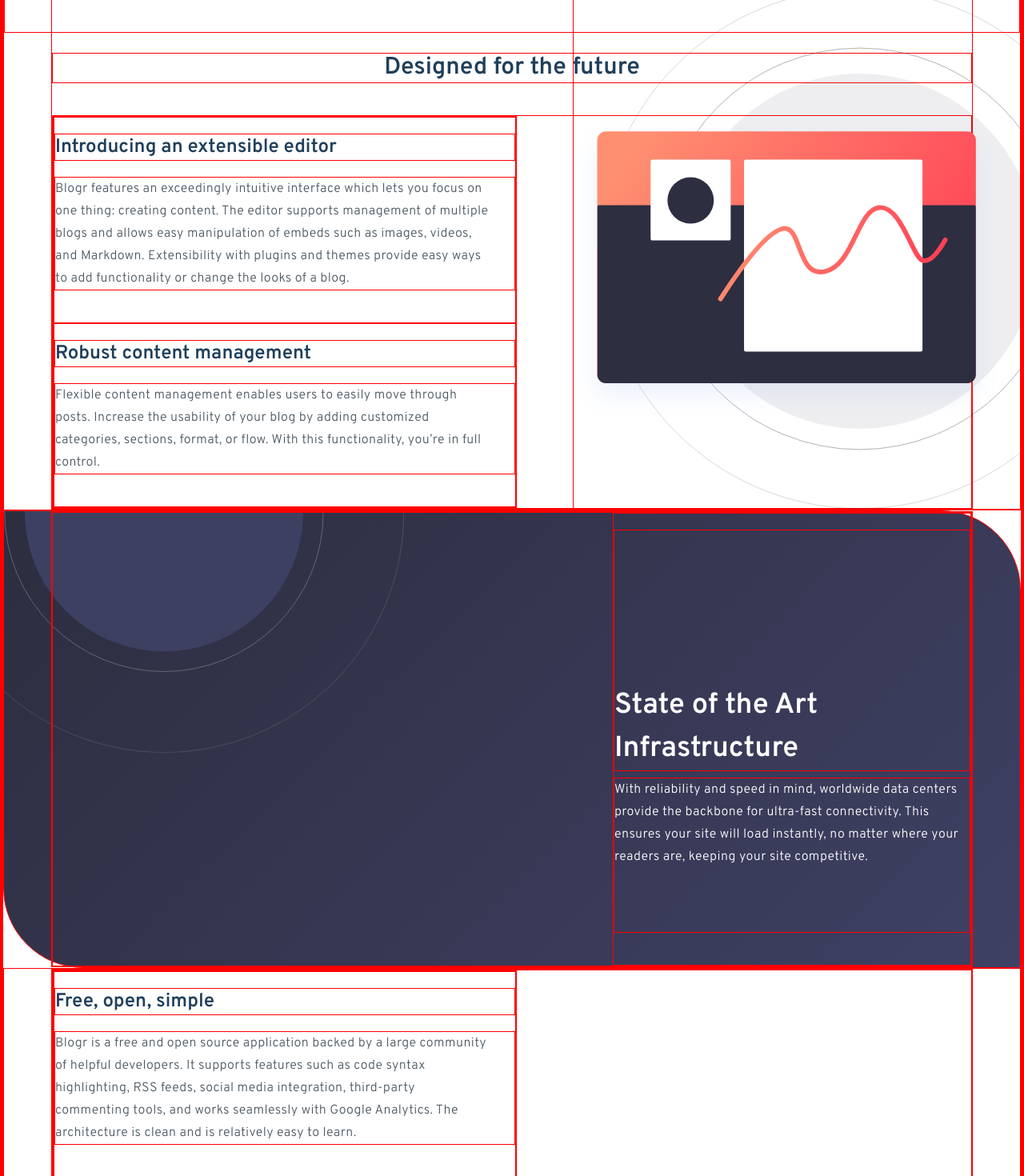
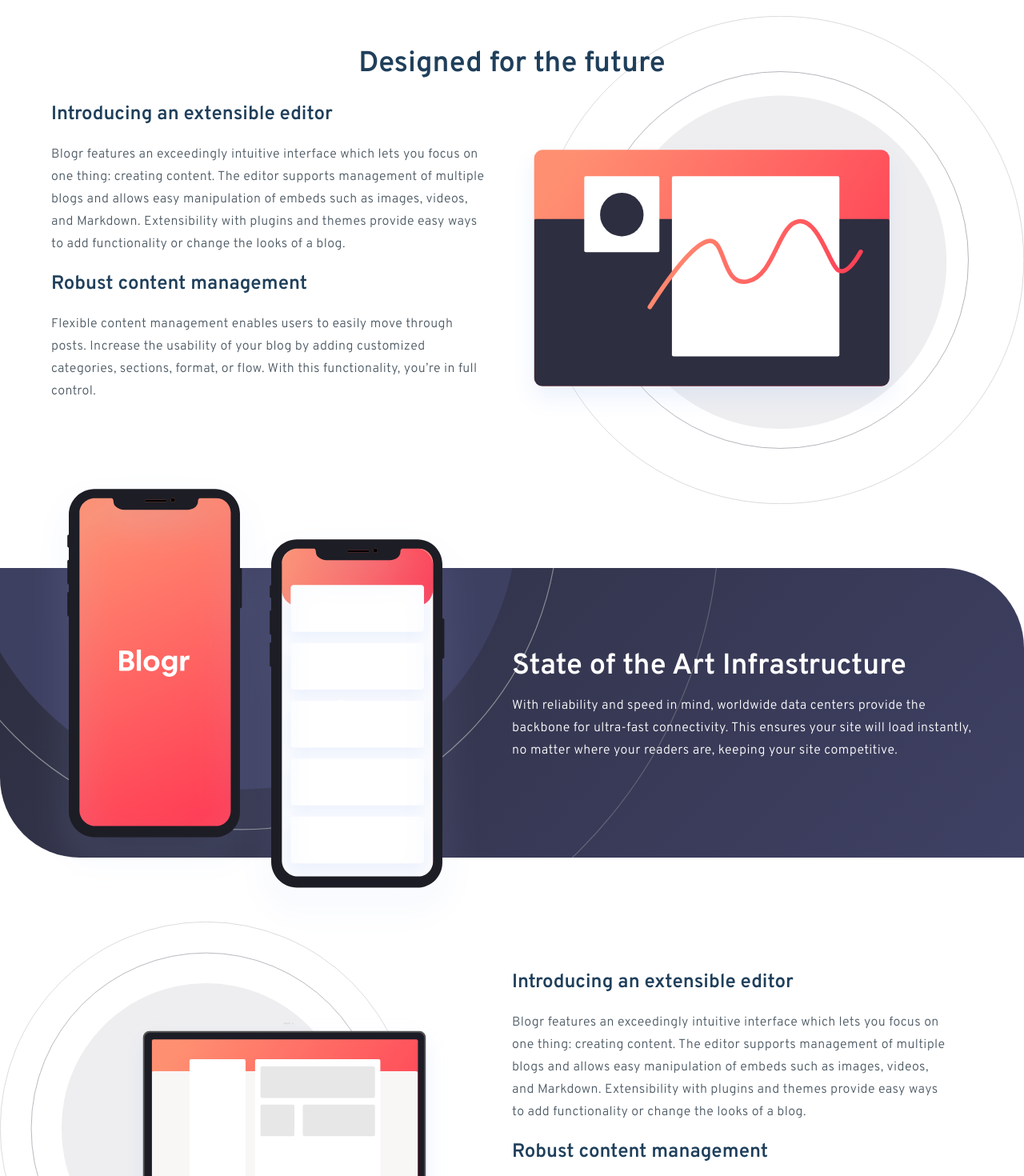
Before and after one commit to ckeller22/blogr-landing-page, a React (Create React App) app: page / in a window 1280 px wide. Shown: the part 620-2090 px from the top of the page at 80% size. Built offline with nearby package versions, Linux system fonts and the light colour scheme.

Commit message:
refactored to grid for content layout

```diff
--- a/src/App.js
+++ b/src/App.js
@@ -4,15 +4,17 @@
 import SectionThree from "./components/SectionThree";
 import Footer from "./components/Footer";
 import PhonesIllustration from "./components/PhonesIllustration";
+import DesignSection from "./components/DesignSection";
+import ToolingSection from "./components/ToolingSection";
+import InfraSection from "./components/InfraSection";
 
 function App() {
   return (
     <div className="">
       <Showcase />
-      <SectionOne />
-      <PhonesIllustration />
-      <SectionTwo />
-      <SectionThree />
+      <DesignSection />
+      <InfraSection />
+      <ToolingSection />
       <Footer />
     </div>
   );
--- /dev/null
+++ b/src/components/DesignSection.js
@@ -0,0 +1,45 @@
+import Info from "./Info";
+import mobileEditorIllustration from "../images/illustration-editor-mobile.svg";
+import desktopEditorIllustration from "../images/illustration-editor-desktop.svg";
+
+const DesignSection = () => {
+  return (
+    <section className="mx-auto md:mx-0 relative md:pb-10">
+      <h1 className="xl:absolute md:right-0 md:left-0 lg:text-4xl text-center font-bold text-3xl mt-20 mb-10 md:mb-0">
+        Designed for the future
+      </h1>
+      <div className="flex flex-col-reverse md:grid md:grid-cols-2 md:items-center ">
+        <div className="mx-auto md:mx-0 md:ml-auto">
+          <Info
+            header="Introducing an extensible editor"
+            text="Blogr features an exceedingly intuitive interface which lets you focus
+        on one thing: creating content. The editor supports management of
+        multiple blogs and allows easy manipulation of embeds such as images,
+        videos, and Markdown. Extensibility with plugins and themes provide easy
+        ways to add functionality or change the looks of a blog."
+          />
+          <Info
+            header="Robust content management"
+            text="Flexible content management enables users to easily move through posts.
+        Increase the usability of your blog by adding customized categories,
+        sections, format, or flow. With this functionality, you’re in full
+        control."
+          />
+        </div>
+        <picture className="mx-auto md:mx-0 md:flex md:flex-row md:justify-end md:pt-10">
+          <source
+            media="(min-width: 800px)"
+            srcset={desktopEditorIllustration}
+          />
+          <img
+            className=""
+            src={mobileEditorIllustration}
+            alt="editor illustration"
+          />
+        </picture>
+      </div>
+    </section>
+  );
+};
+
+export default DesignSection;
--- a/src/components/Info.js
+++ b/src/components/Info.js
@@ -1,10 +1,10 @@
 const Comment = (props) => {
   return (
-    <div className="mx-auto container text-center md:text-left ">
-      <h2 className=" font-semibold text-2xl mx-10 my-5 md:mx-0 ">
+    <div className="flex flex-col container text-center md:text-left md:pt-5">
+      <h2 className="mx-auto font-semibold text-2xl my-5 md:m-0 px-6 md:px-0">
         {props.header}
       </h2>
-      <p className="mx-auto tracking-wide mb-10 px-8 md:pl-0 md:max-w-xl max-w-md font-light text-very-dark-grayish-blue">
+      <p className="mx-auto tracking-wide mb-10 px-8 md:pl-0 md:max-w-xl md:m-0 md:pt-5 max-w-md font-light text-very-dark-grayish-blue">
         {props.text}
       </p>
     </div>
--- /dev/null
+++ b/src/components/InfraSection.js
@@ -0,0 +1,37 @@
+import phonesIllustration from "../images/illustration-phones.svg";
+import circleIllustration from "../images/bg-pattern-circles.svg";
+
+const InfraSection = () => {
+  return (
+    <section className="mt-56 dark-section md:background-resize relative md:mt-10 md:mb-10">
+      <div className="flex flex-col md:grid md:grid-cols-2 md:grid-flow md:items-center">
+        <div className="relative">
+          {/* <img
+            className="absolute -top-20"
+            src={circleIllustration}
+            alt="circle illustration"
+          /> */}
+          <img
+            className="absolute mx-auto left-0 right-0 phone-image md:phone-image-reset"
+            src={phonesIllustration}
+            alt="phone illustration"
+          />
+        </div>
+
+        <div className="md:my-20">
+          <h2 className="md:mt-4  mt-48 md:text-left md:mx-0 text-white text-center font-semibold text-4xl mx-10  mb-2 leading-normal">
+            State of the Art Infrastructure
+          </h2>
+          <p className="mx-auto md:mx-0 md:max-w-xl max-w-md tracking-wide font-light md:text-left md:px-0 text-white text-center mb-10 px-8 ">
+            With reliability and speed in mind, worldwide data centers provide
+            the backbone for ultra-fast connectivity. This ensures your site
+            will load instantly, no matter where your readers are, keeping your
+            site competitive.
+          </p>
+        </div>
+      </div>
+    </section>
+  );
+};
+
+export default InfraSection;
--- a/src/components/Showcase.js
+++ b/src/components/Showcase.js
@@ -1,9 +1,8 @@
-import backgroundImage from "../images/bg-pattern-intro.svg";
 import Nav from "./Nav";
 
 const Showcase = () => {
   return (
-    <section className="showcase bg-fixed bg-top">
+    <section className="showcase bg-fixed bg-top md:showcase-desktop">
       <Nav />
       <div className="overlay -mt-10 flex flex-col items-center justify-center text-center ">
         <h1 className="font-bold text-4xl text-white max-w-sm md:max-w-none md:text-6xl">
--- /dev/null
+++ b/src/components/ToolingSection.js
@@ -0,0 +1,44 @@
+import Info from "./Info";
+import mobileLaptopIllustration from "../images/illustration-laptop-mobile.svg";
+import desktopLaptopIllustration from "../images/illustration-laptop-desktop.svg";
+
+const ToolingSection = () => {
+  return (
+    <section className="pb-20">
+      <div className="flex flex-col md:grid md:grid-cols-2 md:grid-flow md:items-center">
+        <div className="mx-auto md:mx-0 ">
+          <picture className="">
+            <source
+              media="(min-width: 800px)"
+              srcset={desktopLaptopIllustration}
+            />
+            <img
+              className="pt-10 md:pt-10 "
+              src={mobileLaptopIllustration}
+              alt="editor illustration"
+            />
+          </picture>
+        </div>
+        <div className="mx-auto md:mx-0 md:mr-auto">
+          <Info
+            header="Introducing an extensible editor"
+            text="Blogr features an exceedingly intuitive interface which lets you focus
+        on one thing: creating content. The editor supports management of
+        multiple blogs and allows easy manipulation of embeds such as images,
+        videos, and Markdown. Extensibility with plugins and themes provide easy
+        ways to add functionality or change the looks of a blog."
+          />
+          <Info
+            header="Robust content management"
+            text="Flexible content management enables users to easily move through posts.
+        Increase the usability of your blog by adding customized categories,
+        sections, format, or flow. With this functionality, you’re in full
+        control."
+          />
+        </div>
+      </div>
+    </section>
+  );
+};
+
+export default ToolingSection;
--- a/src/index.css
+++ b/src/index.css
@@ -6,6 +6,27 @@
   @variants responsive {
     .desktop-background {
       left: 56%;
+    }
+
+    .background-resize {
+      background-position: -300px -675px, 0% 0%;
+      background-size: 1200px, 100%;
+    }
+
+    .phone-image {
+      top: -175px;
+      height: 325px;
+    }
+
+    .phone-image-reset {
+      top: -300px;
+      height: auto;
+    }
+
+    .showcase-desktop {
+      background-size: auto;
+      background-position-x: 40%, 0;
+      background-position-y: 50%, 0;
     }
   }
 }
@@ -48,7 +69,7 @@
 }
 
 /* Debug borders */
-* {
+.debug-border {
   border: 1px solid red;
 }
 
@@ -104,9 +125,6 @@
 }
 
 /* Second Section */
-.desktop-background {
-  height: 1000px;
-}
 
 .dark-section {
   background-image: url("./images/bg-pattern-circles.svg"), var(--body-gradient);
```
